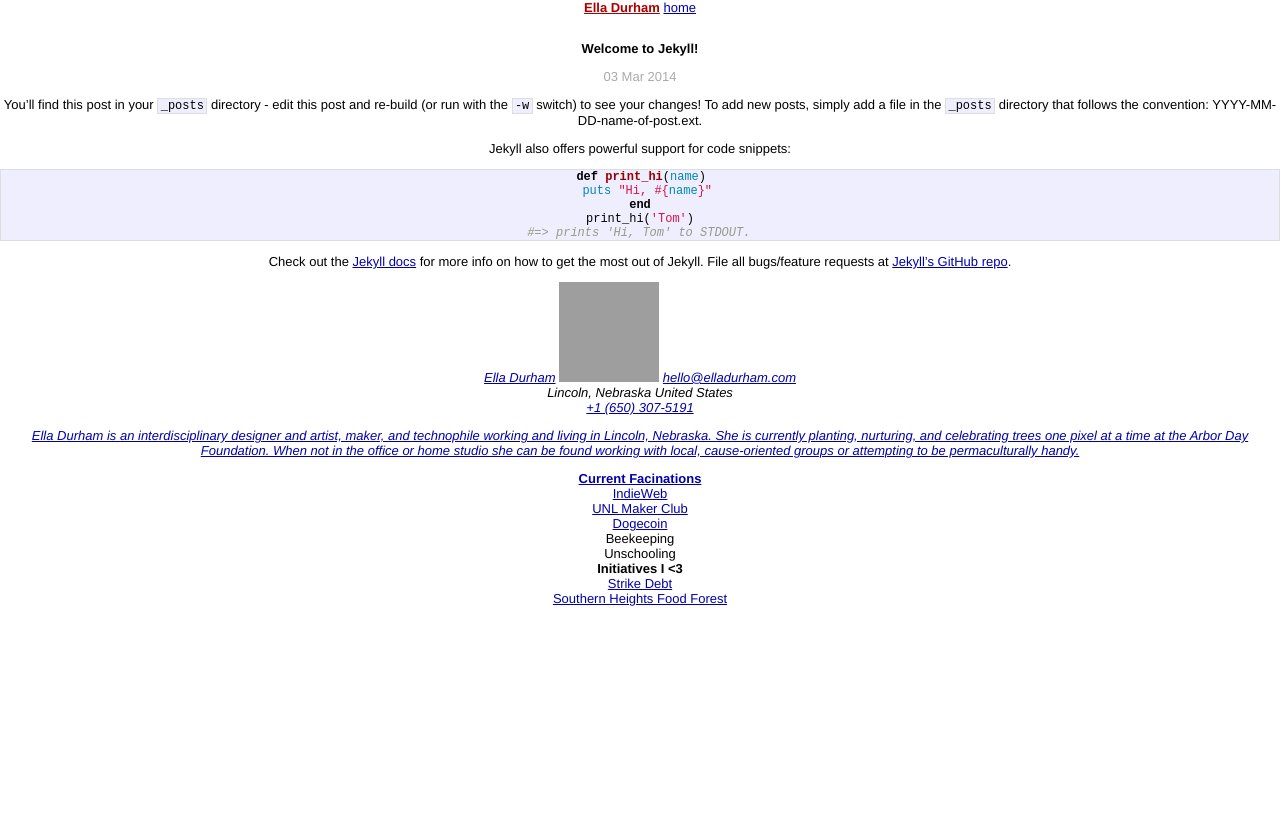
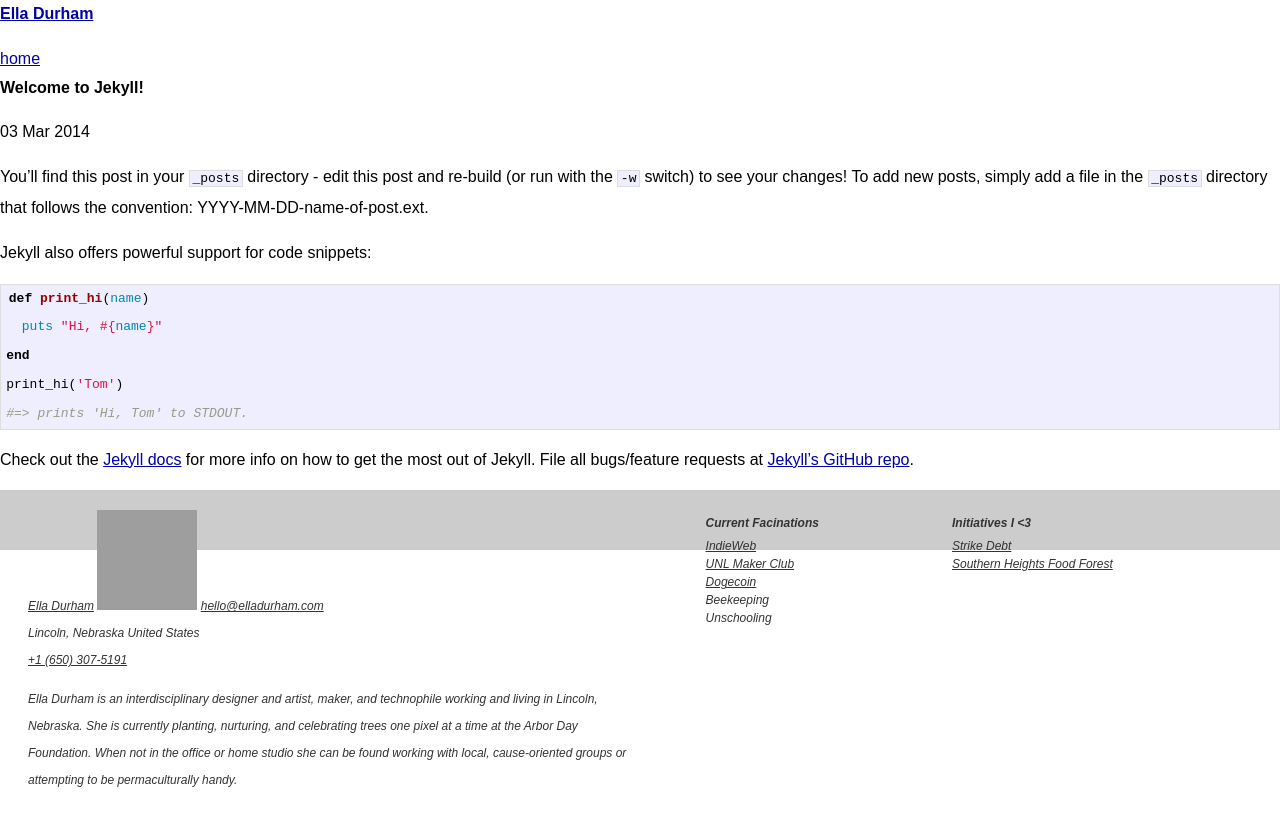
Before and after one commit to helloella/helloella.github.io, a Jekyll site: the page built from _posts/2014-03-03-welcome-to-jekyll.markdown, in a window 1280 px wide. Shown: the top 826 px of the page. Built offline with Jekyll 4.4.1, drawn with Linux system fonts in a browser that asks for light colours; Markdown is read by kramdown in place of the engine named in the settings; grey boxes are pictures that could not be loaded.

Commit message:
Updated footer styles, fixed unclosed <a>

```diff
--- a/_layouts/default.html
+++ b/_layouts/default.html
@@ -7,10 +7,10 @@
         <meta name="viewport" content="width=device-width">
 
         <!-- syntax highlighting CSS -->
-        <link rel="stylesheet" href="/css/syntax.css">
+        <link rel="stylesheet" href="/styles/syntax.css">
 
         <!-- Custom CSS -->
-        <link rel="stylesheet" href="/css/main.css">
+        <link rel="stylesheet" href="/styles/main.css">
 
     </head>
     <body>
@@ -25,14 +25,14 @@
           <footer>
             <address class="vcard">
               <a class="url fn" href="http://elladurham.com">Ella Durham</a>
-              <img class="photo" src="http://www.elladurham.com/images/ella-durham.jpg" width="100" height="100">
+              <img class="photo" src="http://www.elladurham.com/images/ella-durham.jpg" alt="Ella Durham" width="100" height="100">
               <a class="email" href="mailto:hello@elladurham.com">hello@elladurham.com</a>
               <div class="adr">
                 <span class="locality">Lincoln</span>,
                 <span class="region">Nebraska</span>
                 <span class="country-name">United States</span>
               </div>
-              <a href="tel://1-650-307-5191" class="tel">+1 (650) 307-5191</div>
+              <a href="tel://1-650-307-5191" class="tel">+1 (650) 307-5191</a>
               <p class="note">Ella Durham is an interdisciplinary designer and artist, maker, and technophile working and living in Lincoln, Nebraska. She is currently planting, nurturing, and celebrating trees one pixel at a time at the Arbor Day Foundation. When not in the office or home studio she can be found working with local, cause-oriented groups or attempting to be permaculturally handy.</p>
             </address>
             <section>
--- a/css/main.css
+++ b/styles/main.css
@@ -14,9 +14,7 @@ html, body { height: 100%; }
 
 body {
   background-color: #FFF;
-  font: 13.34px Helvetica, Arial, sans-serif;
-  font-size: small;
-  text-align: center;
+  font: 1em/1.8em  Arial, Helvetica, sans-serif;
 }
 
 h1, h2, h3, h4, h5, h6 {
@@ -55,71 +53,23 @@ a:visited { color: #a0a; }
 /*
 /*****************************************************************************/
 
-.site {
-  font-size: 115%;
-  text-align: justify;
-  width: 42em;
-  margin: 3em auto 2em;
-  line-height: 1.5em;
+
+footer {
+  font-size: .75em;
+  font-style: italic;
+  line-height: 2.25em;
+  color: #333;
+  background: #ccc;
+  padding: 20px 20px 40px 28px;
 }
 
-.header a {
-  font-weight: bold;
-  text-decoration: none;
-}
+footer a {color: #333;}
+footer a:hover {text-decoration: none; background: #999;}
+address, footer section {float:left; width: 15%; margin-right:5%;}
+address {width: 50%;}
 
-.title {
-  display: inline-block;
-  margin-bottom: 2em;
-}
+footer ul {list-style-type:none; line-height: 1.5em;}
 
-.title a {
-  color: #a00;
-}
-
-.title a:hover {
-  color: #000;
-}
-
-.header a.extra {
-  color: #aaa;
-  margin-left: 1em;
-}
-
-.header a.extra:hover {
-  color: #000;
-}
-
-.meta {
-  color: #aaa;
-}
-
-.footer {
-  font-size: 80%;
-  color: #666;
-  border-top: 4px solid #eee;
-  margin-top: 2em;
-  overflow: hidden;
-}
-
-.footer .contact {
-  float: left;
-  margin-right: 3em;
-}
-
-.footer .contact a {
-  color: #8085C1;
-}
-
-.footer .rss {
-  margin-top: 1.1em;
-  margin-right: -.2em;
-  float: right;
-}
-
-.footer .rss img {
-  border: 0;
-}
 
 /*****************************************************************************/
 /*
```
Also changed, not shown: styles/syntax.css (renamed from css/syntax.css).
